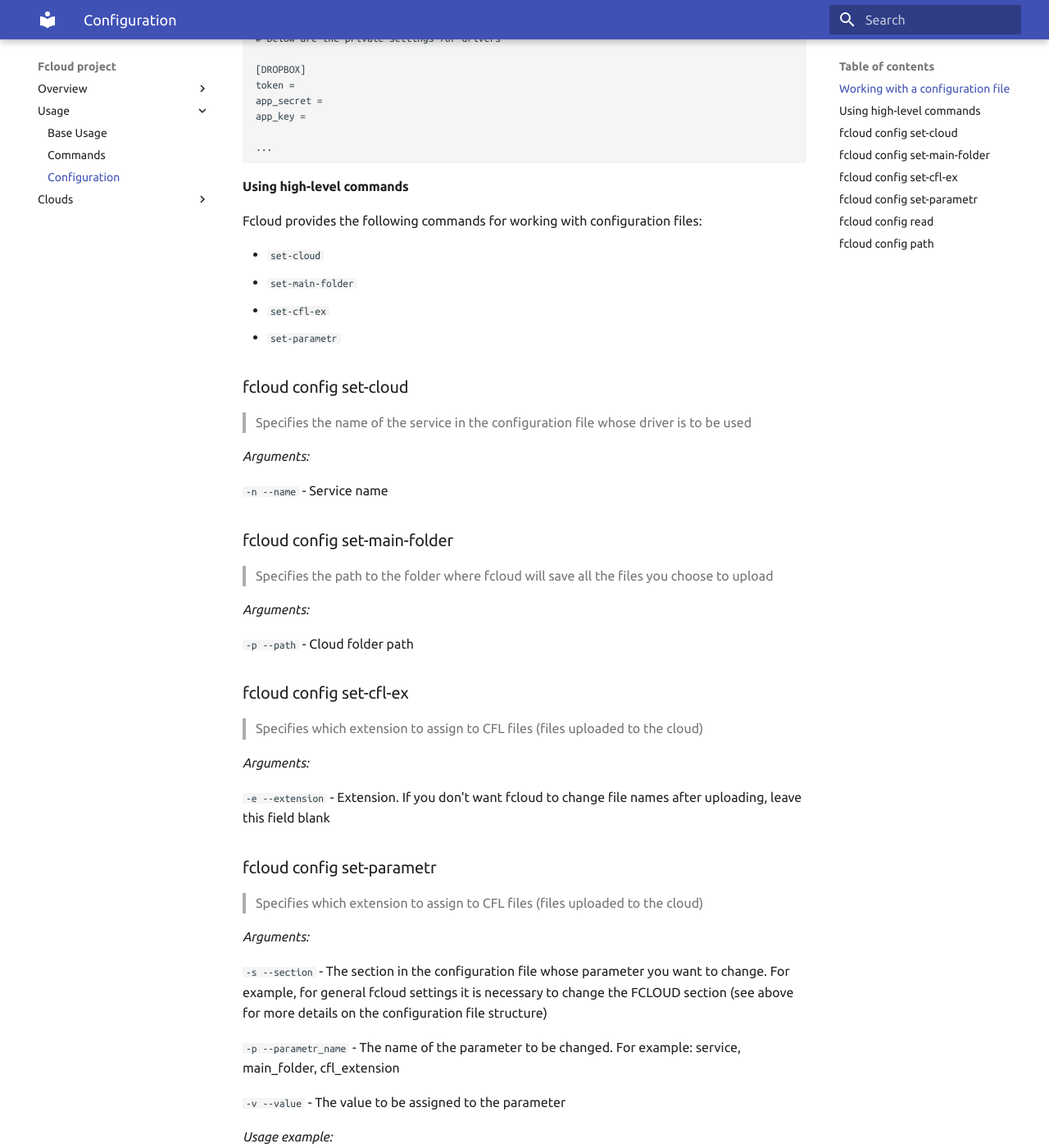
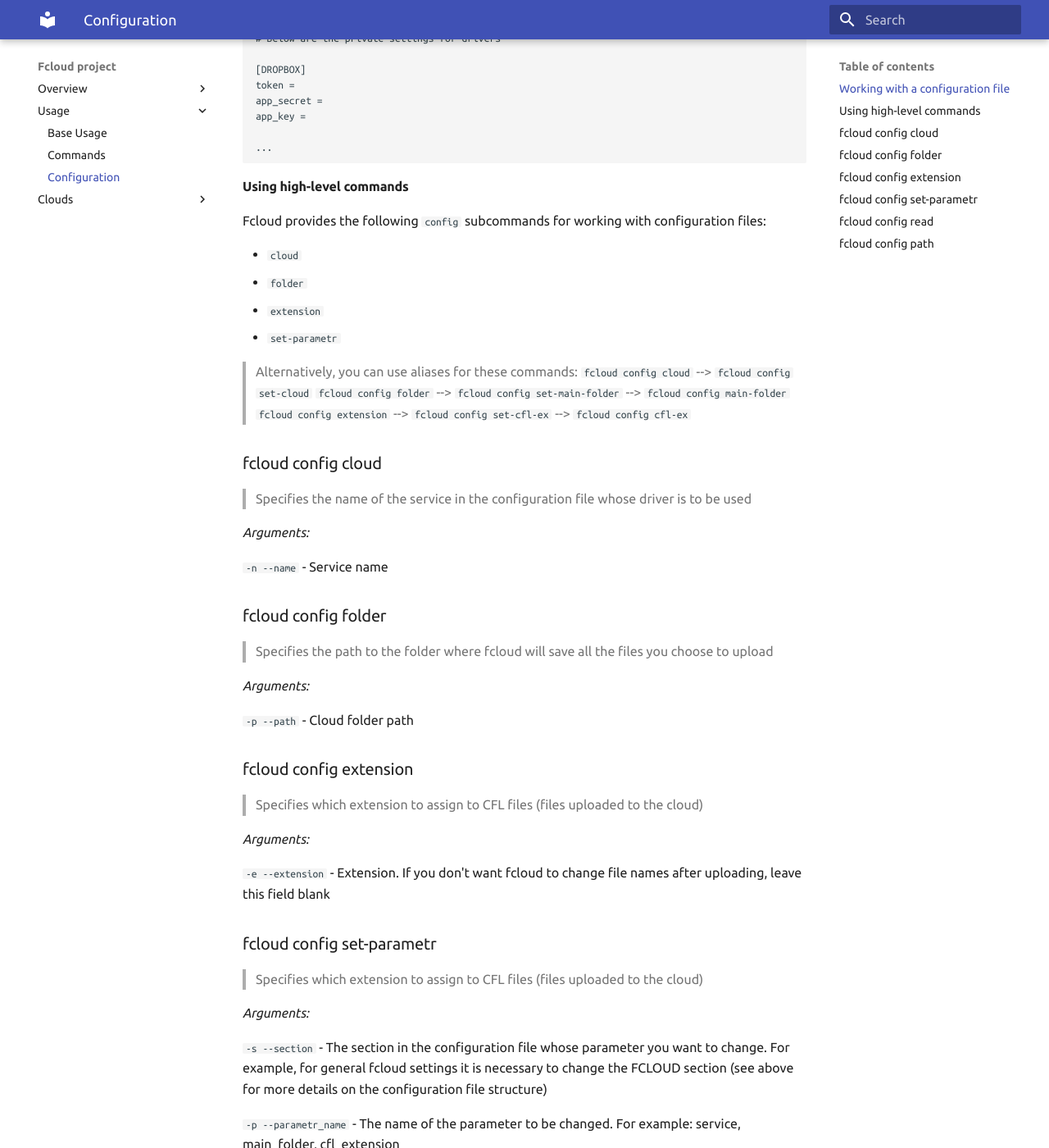
Before and after one commit to theakopov/fcloud, an MkDocs documentation site: the page built from docs/usage/configuration.md, in a window 1280 px wide and 1400 px high, scrolled down 681 px. Shown: the whole window at 82% size. Built offline with MkDocs 1.6.1 and Material for MkDocs 9.7.7, drawn with Linux system fonts in a browser that asks for light colours.

Commit message:
Creating aliases for config commands Now it's easier and shorter

````diff
--- a/docs/clouds/dropbox/connect.md
+++ b/docs/clouds/dropbox/connect.md
@@ -25,7 +25,7 @@
 ![](../../img/dropbox/permissions.png)
 
 #### **6. Specify dropbox as your cloud**
-    fcloud config set-cloud dropbox
+    fcloud config cloud dropbox
 #### **7. Set the App key and App secret in fcloud using the following commands:**
 
     fcloud config set-parametr DROPBOX app_key <your app key here>
@@ -34,13 +34,13 @@
 
 #### **8. Generate access key**
 
-Use `fcloud config dropbox get-token` to get the link needed to confirm that the application has been issued an access token. You need to open the link, which will be displayed in the terminal, and confirm that the token has been issued.
+Use `fcloud dropbox get-token` to get the link needed to confirm that the application has been issued an access token. You need to open the link, which will be displayed in the terminal, and confirm that the token has been issued.
 
 *Then copy it and paste it into the terminal.*
 
 #### **9. Add a folder to save files to the cloud**
 
-Use `fcloud config set-main-folder /my_folder` to add a folder where by default all files that you will upload using fcloud will be saved.
+Use `fcloud config folder /my_folder` to add a folder where by default all files that you will upload using fcloud will be saved.
 
 !!! important
     Before how to add a folder, create one in your cloud
--- a/docs/installation.md
+++ b/docs/installation.md
@@ -14,12 +14,12 @@
 
 1. You need to tell fcloud which cloud storage service you will use.
  Let's take dropbox as an example
-    `fcloud config set-cloud dropbox`
+    `fcloud config cloud dropbox`
 
 2. Create a folder in your cloud and specify it with the following command. By default, all files will be downloaded there.*
 
-    `fcloud config set-parametr FCLOUD main_folder </your folder name/>`<br>
-For example: `fcloud config set-parametr FCLOUD main_folder /laptop`
+    `fcloud config folder </your folder name/>`<br>
+For example: `fcloud config folder /laptop`
 
 
 !!! note
--- a/docs/usage/configuration.md
+++ b/docs/usage/configuration.md
@@ -29,28 +29,33 @@
 ```
 
 #### Using high-level commands
-Fcloud provides the following commands for working with configuration files:
+Fcloud provides the following `config` subcommands for working with configuration files:
 
-* `set-cloud`
-* `set-main-folder`
-* `set-cfl-ex`
+* `cloud`
+* `folder`
+* `extension`
 * `set-parametr`
 
-### fcloud config set-cloud
+> Alternatively, you can use aliases for these commands:
+`fcloud config cloud` --> `fcloud config set-cloud`
+`fcloud config folder` --> `fcloud config set-main-folder` --> `fcloud config main-folder`
+`fcloud config extension` --> `fcloud config set-cfl-ex` --> `fcloud config cfl-ex`
+
+### fcloud config cloud
 > Specifies the name of the service in the configuration file whose driver is to be used
 
 *Arguments:*
 
 `-n --name` - Service name
 
-### fcloud config set-main-folder
+### fcloud config folder
 > Specifies the path to the folder where fcloud will save all the files you choose to upload
 
 *Arguments:*
 
 `-p --path` - Cloud folder path
 
-### fcloud config set-cfl-ex
+### fcloud config extension
 > Specifies which extension to assign to CFL files (files uploaded to the cloud)
 
 *Arguments:*
````
Also changed, not shown: 1 other file.
